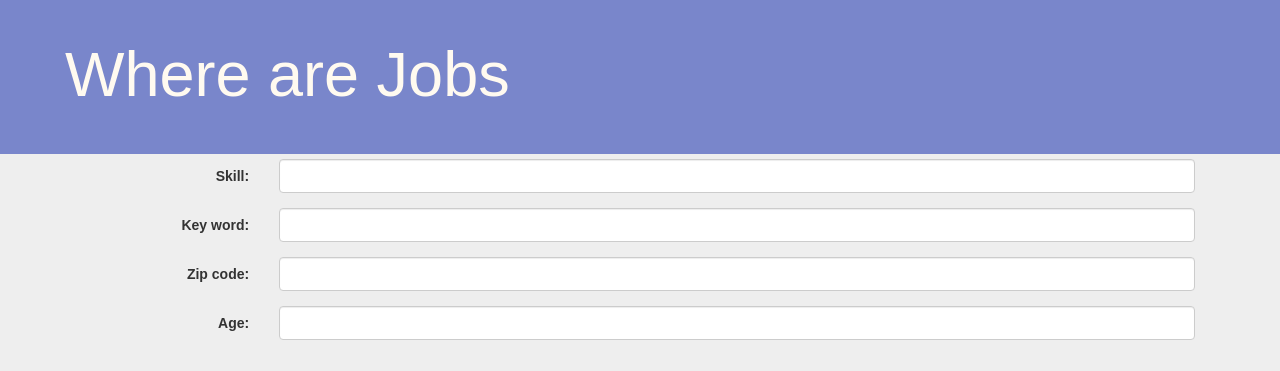
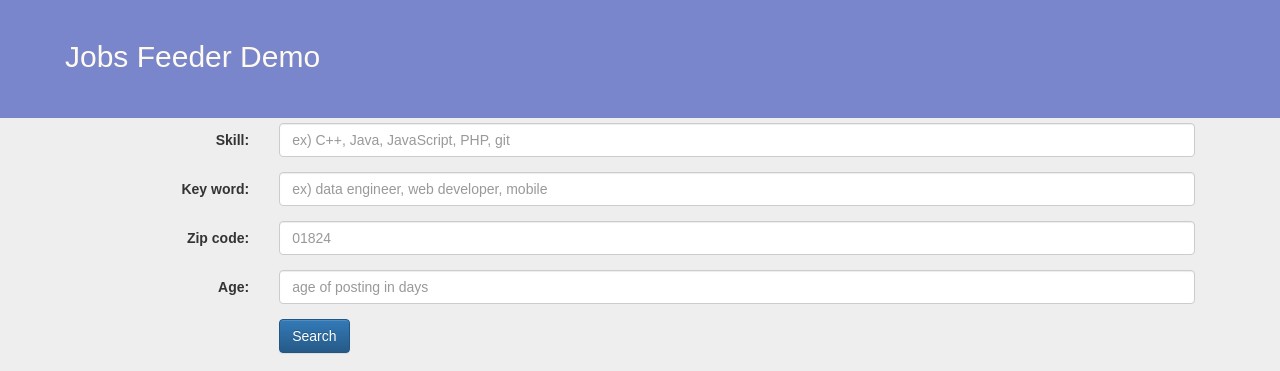
Before and after one commit to Richard3rd/JobPostFeeder, a Flask app: page / in a window 1280 px wide. Shown: the top 371 px of the page. Run offline with Flask 2, Linux system fonts and the light colour scheme; some libraries are stand-ins or nearby versions.

Commit message:
UI improvement: jumbotron, placeholders for fields
Changed the title and the format in jmubotron;
Added placeholders in the search fields.

```diff
--- a/jobs/webdemo/templates/layout.html
+++ b/jobs/webdemo/templates/layout.html
@@ -16,7 +16,7 @@
     <div class="container">
       <div class="row row-header">
         <div class="col-xs-12 col-sm-8">
-          <h1>Where are Jobs</h1>
+          <h2>Jobs Feeder Demo</h2>
         </div>
       </div>
     </div>
@@ -37,25 +37,25 @@
           <div class="form-group">
             <label for="skill" class="col-sm-2 control-label">Skill:</label>
             <div class="col-sm-10">
-              <input type="text" class="form-control" id="skill" name="skill" value="{{ searchwords.skill }}">
+              <input type="text" class="form-control" id="skill" name="skill" value="{{ searchwords.skill }}" placeholder="ex) C++, Java, JavaScript, PHP, git">
             </div>
           </div>
           <div class="form-group">
             <label for="keyword" class="col-sm-2 control-label">Key word:</label>
             <div class="col-sm-10">
-              <input type="text" class="form-control" id="keyword" name="keyword" value="{{ searchwords.keyword }}">
+              <input type="text" class="form-control" id="keyword" name="keyword" value="{{ searchwords.keyword }}" placeholder="ex) data engineer, web developer, mobile">
             </div>
           </div>
           <div class="form-group">
             <label for="zipcode" class="col-sm-2 control-label">Zip code:</label>
             <div class="col-sm-10">
-              <input type="text" class="form-control" id="zipcode" name="zipcode" value="{{ searchwords.zipcode }}">
+              <input type="text" class="form-control" id="zipcode" name="zipcode" value="{{ searchwords.zipcode }}" placeholder="01824">
             </div>
           </div>
           <div class="form-group">
             <label for="age" class="col-sm-2 control-label">Age:</label>
             <div class="col-sm-10">
-              <input type="text" class="form-control" id="age" name="age" value="{{ searchwords.age }}"><br>
+              <input type="text" class="form-control" id="age" name="age" value="{{ searchwords.age }}" placeholder="age of posting in days">
             </div>
           </div>
           <div class="form-group">
```
